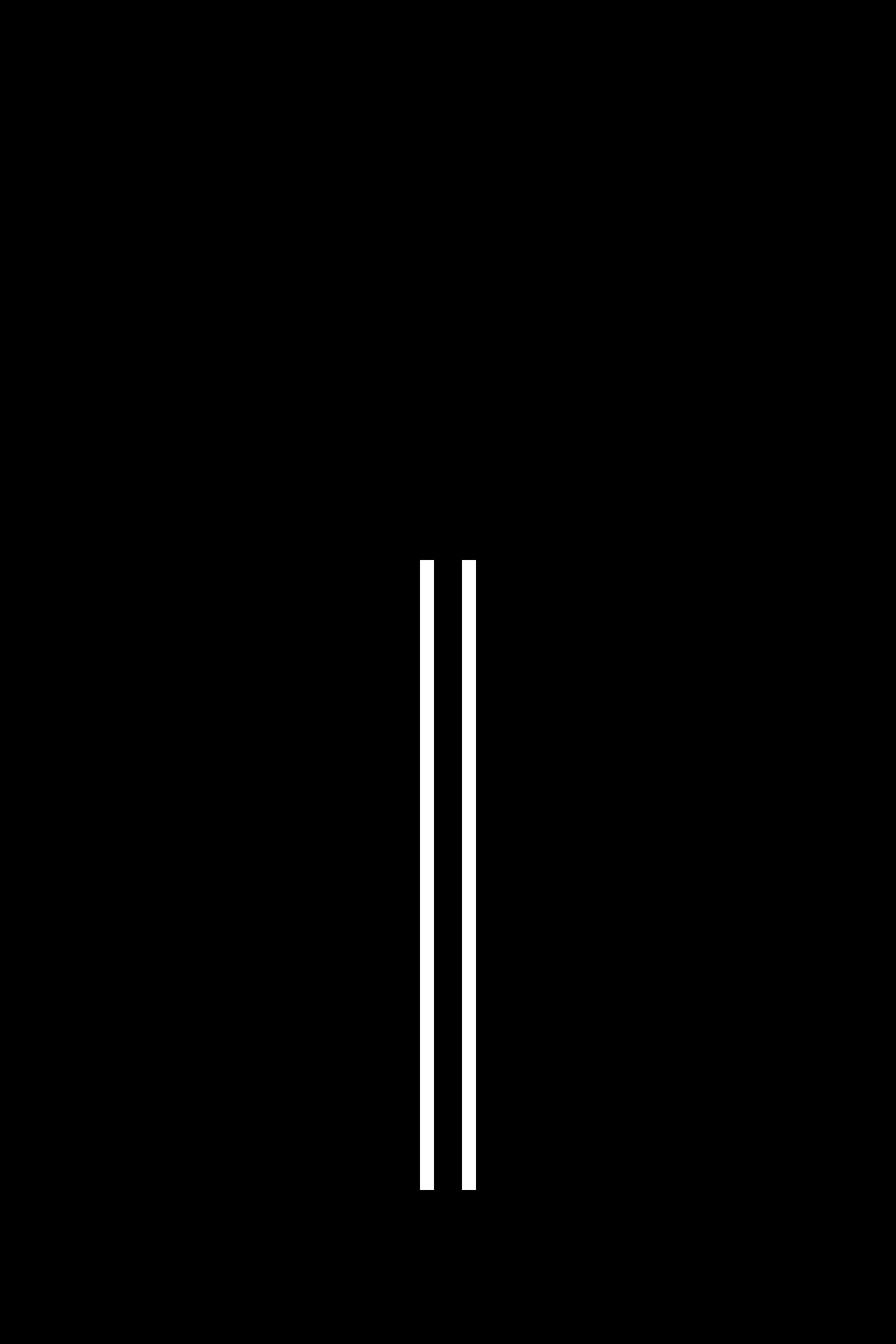
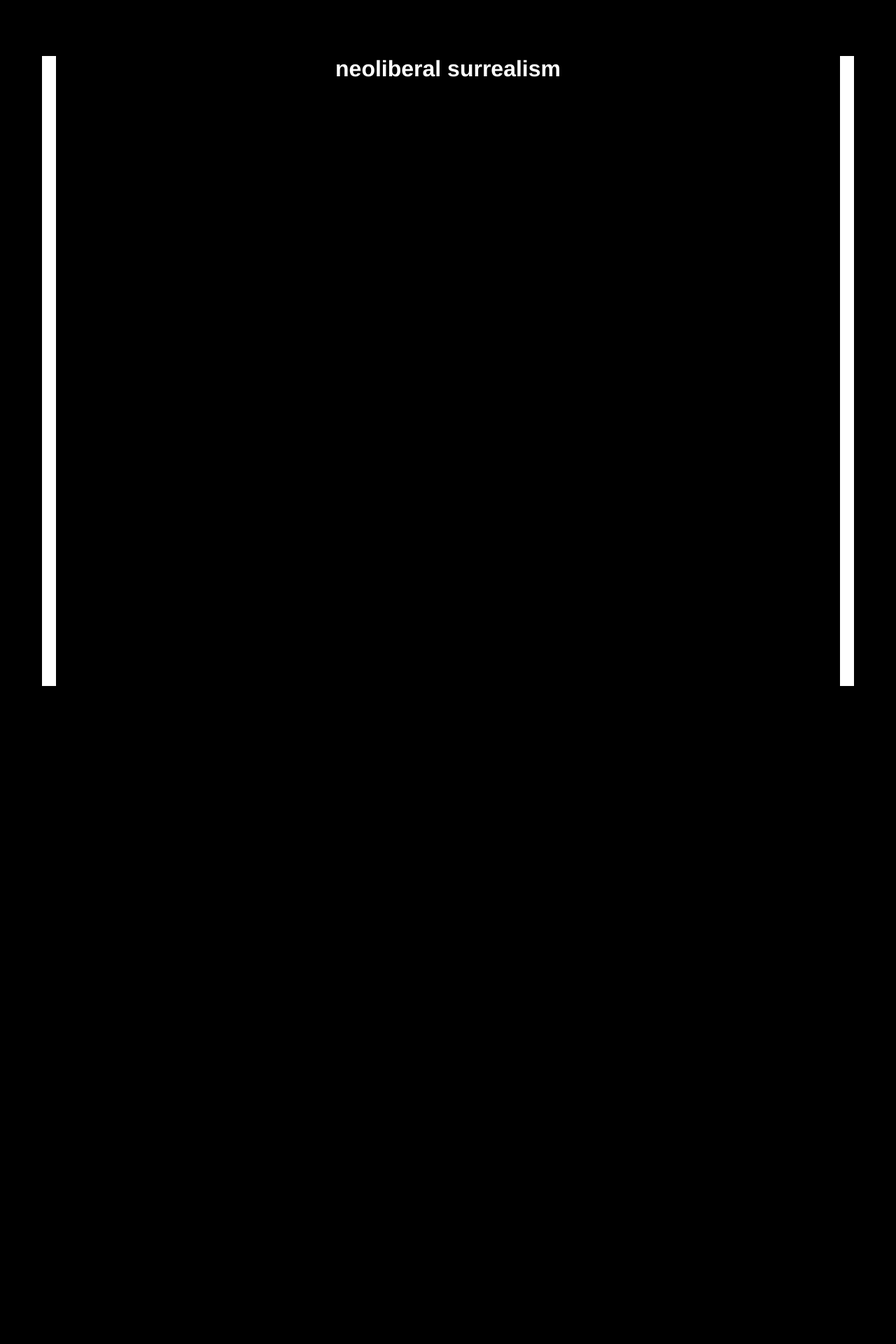
Before and after one commit to pbkx/pbkx.github.io, a Jekyll site: the page built from index.html, in a window 1280 px wide. Shown: the top 1920 px of the page at 70% size. Built offline with Jekyll 4.4.1, drawn with Linux system fonts in a browser that asks for light colours; after the commit the page ends 980 px from its top, so only the background shows below that.

Commit message:
Update styles.scss

```diff
--- a/assets/css/styles.scss
+++ b/assets/css/styles.scss
@@ -23,7 +23,7 @@ html {
 }
 
 * {
-  margin: 400px;
+  margin: 40px;
   padding: 0;
   box-sizing: border-box;
 }
@@ -34,7 +34,7 @@ body {
   border-right: 20px solid white;
   border-top: 1px;
   border-bottom: 1px;
-  margin-left: 200px;
-  margin-right: 200px;
+  margin-left: 20px;
+  margin-right: 20px;
   padding: 0px;
 }
```
